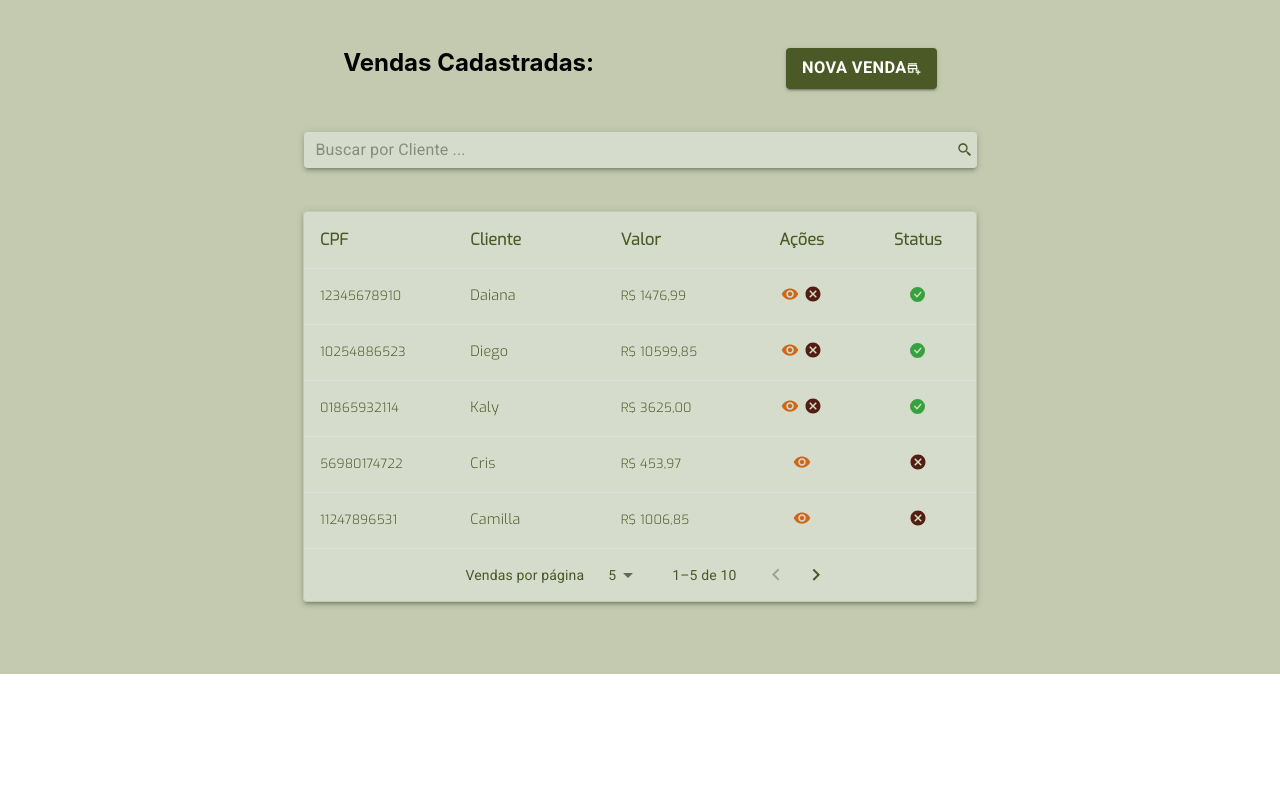
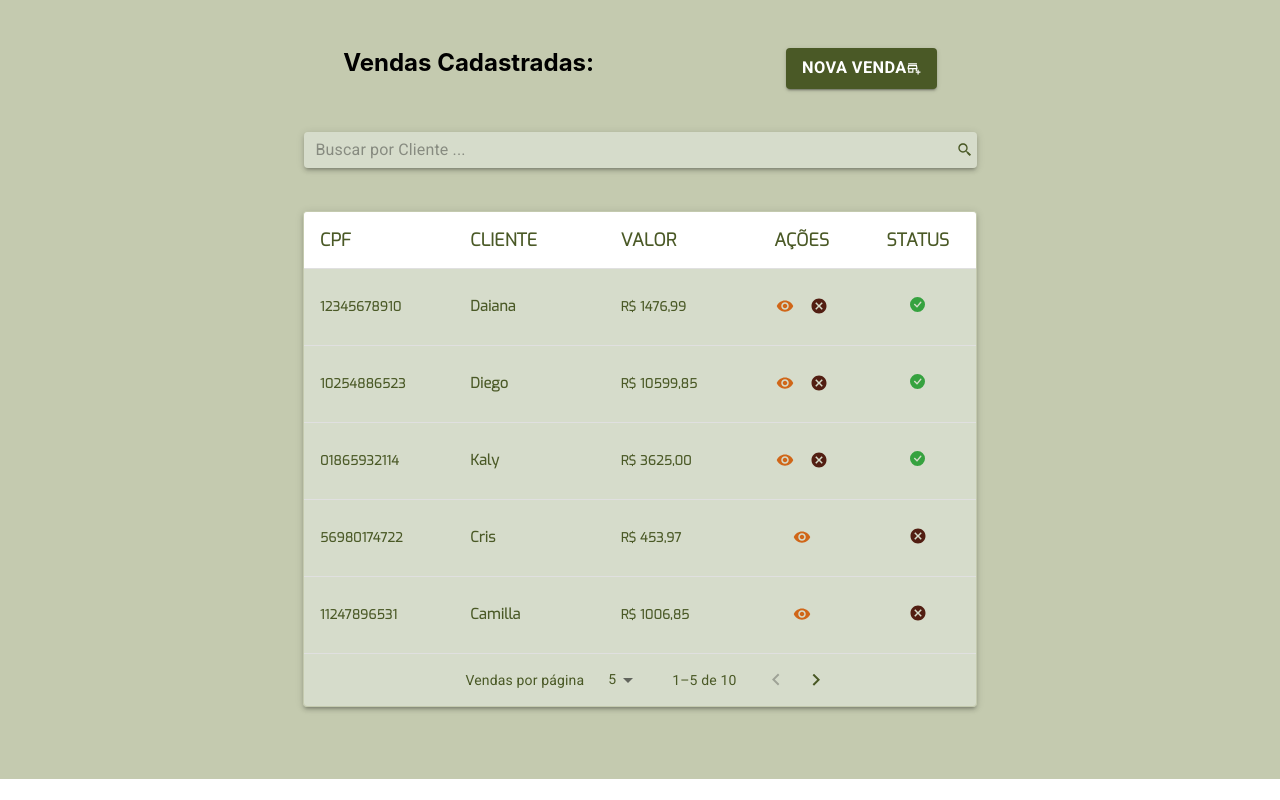
Before and after one commit to DEVin-Involves-PariPassu/M3P2-DEVinHortifruti-FrontEnd, a React (Create React App) app: page /vendas in a window 1280 px wide. Built offline with nearby package versions, Linux system fonts and the light colour scheme.

Commit message:
feat: adiciona botões aos ícones de ações

```diff
--- a/src/components/TableSale/index.js
+++ b/src/components/TableSale/index.js
@@ -10,6 +10,7 @@ import {
   TableCell,
   Paper,
   TablePagination,
+  IconButton,
 } from "@mui/material";
 
 import { BsCheckCircleFill } from "react-icons/bs";
@@ -17,23 +18,23 @@ import { MdVisibility, MdCancel } from "react-icons/md";
 
 const columns = [
   { id: "cpf", label: "CPF", minWidth: 100 },
-  { id: "cliente", label: "Cliente", minWidth: 100 },
+  { id: "cliente", label: "CLIENTE", minWidth: 100 },
   {
     id: "valor",
-    label: "Valor",
+    label: "VALOR",
     minWidth: 90,
     align: "left",
     format: (value) => value.toFixed(2),
   },
   {
     id: "acao",
-    label: "Ações",
+    label: "AÇÕES",
     minWidth: 70,
     align: "center",
   },
   {
     id: "status",
-    label: "Status",
+    label: "STATUS",
     minWidth: 70,
     align: "center",
   },
@@ -139,15 +140,21 @@ export default function TableSales() {
   return (
     <Paper elevation={3} className="container tabela">
       <TableContainer sx={{ maxHeight: 600 }}>
-        <Table>
-          <TableHead color='variant'>
-            <TableRow color='variant' >
+        <Table stickyHeader area-label="sticky Table">
+          <TableHead>
+            <TableRow>
               {columns.map((column) => (
                 <TableCell
                   key={column.id}
                   align={column.align}
-
-                  sx={{ minWidth: column.minWidth, fontFamily: 'Exo', fontSize: '1rem', fontWeight: 'bold', color:"#4A5926" }}
+                  sx={{
+                    minWidth: column.minWidth,
+                    fontFamily: "Exo",
+                    background: "#FFFFFF",
+                    fontSize: "1.1rem",
+                    fontWeight: "bold",
+                    color: "#4A5926",
+                  }}
                 >
                   {column.label}
                 </TableCell>
@@ -159,36 +166,84 @@ export default function TableSales() {
               .slice(page * rowsPerPage, page * rowsPerPage + rowsPerPage)
               .map(({ id, nomeCliente, cpf, valor, status }) => {
                 return (
-                  <TableRow key={id} hover role="checkbox" tabIndex={-1} >
-                    <TableCell style={{ color:'#4A5926', fontFamily: 'Exo', fontSize: '0.8rem' }}>{cpf}</TableCell>
-                    <TableCell sx={{ color:'#4A5926', fontFamily: 'Exo', fontSize: '0.9rem'  }}>{nomeCliente}</TableCell>
-                    <TableCell style={{ color:'#4A5926', fontFamily: 'Exo' , fontSize: '0.8rem' }}>{valor}</TableCell>
+                  <TableRow key={id} hover role="checkbox" tabIndex={-1}>
+                    <TableCell
+                      style={{
+                        color: "#4A5926",
+                        fontFamily: "Exo",
+                        fontSize: "0.8rem",
+                        fontWeight: "bold",
+                      }}
+                    >
+                      {cpf}
+                    </TableCell>
+                    <TableCell
+                      style={{
+                        color: "#4A5926",
+                        fontFamily: "Exo",
+                        fontSize: "0.9rem",
+                        fontWeight: "bold",
+                      }}
+                    >
+                      {nomeCliente}
+                    </TableCell>
+                    <TableCell
+                      style={{
+                        color: "#4A5926",
+                        fontFamily: "Exo",
+                        fontSize: "0.8rem",
+                        fontWeight: "bold",
+                      }}
+                    >
+                      {valor}
+                    </TableCell>
                     <TableCell align="center">
                       {status === "cancelada" && (
+                        <IconButton
+                          aria-label="Visualizar"
+                          sx={{
+                            ":hover": { background: "#C4CAAF" },
+                          }}
+                        >
                           <abbr title="Visualizar Venda">
-                          <MdVisibility size={'18px'} color={'#D06618'}/>
+                            <MdVisibility size={"18px"} color={"#D06618"} />
                           </abbr>
+                        </IconButton>
                       )}
                       {status === "ativa" && (
                         <>
+                          <IconButton
+                            aria-label="Visualizar"
+                            sx={{
+                              ":hover": { background: "#C4CAAF" },
+                            }}
+                          >
                             <abbr title="Visualizar Venda">
-                            <MdVisibility size={'18px'} color={'#D06618'} style={{marginRight: '5px'}}/>
+                              <MdVisibility size={"18px"} color={"#D06618"} />
                             </abbr>
+                          </IconButton>
+                          <IconButton
+                            aria-label="Cancelar Venda"
+                            sx={{
+                              ":hover": { background: "#C4CAAF" },
+                            }}
+                          >
                             <abbr title="Cancelar Venda">
-                            <MdCancel size={'18px'} color={'#521E12'}/>
+                              <MdCancel size={"18px"} color={"#521E12"} />
                             </abbr>
+                          </IconButton>
                         </>
                       )}
                     </TableCell>
                     <TableCell align="center">
                       {status === "cancelada" && (
                         <abbr title="Venda Cancelada">
-                          <MdCancel size={'18px'} color={'#521E12'}/>
+                          <MdCancel size={"18px"} color={"#521E12"} />
                         </abbr>
                       )}
                       {status === "ativa" && (
                         <abbr title="Venda Ativa">
-                          <BsCheckCircleFill size={'15px'} color={'#36A23F'}/>
+                          <BsCheckCircleFill size={"15px"} color={"#36A23F"} />
                         </abbr>
                       )}
                     </TableCell>
@@ -201,7 +256,7 @@ export default function TableSales() {
       <TablePagination
         rowsPerPageOptions={[5, 10]}
         component="div"
-        style={{color: '#4A5926', fontFamily:'Exo' }}
+        sx={{ color: "#4A5926", fontFamily: "Exo" }}
         count={data.length}
         rowsPerPage={rowsPerPage}
         page={page}
```
Lines whose indentation alone changed are shown as unchanged.
